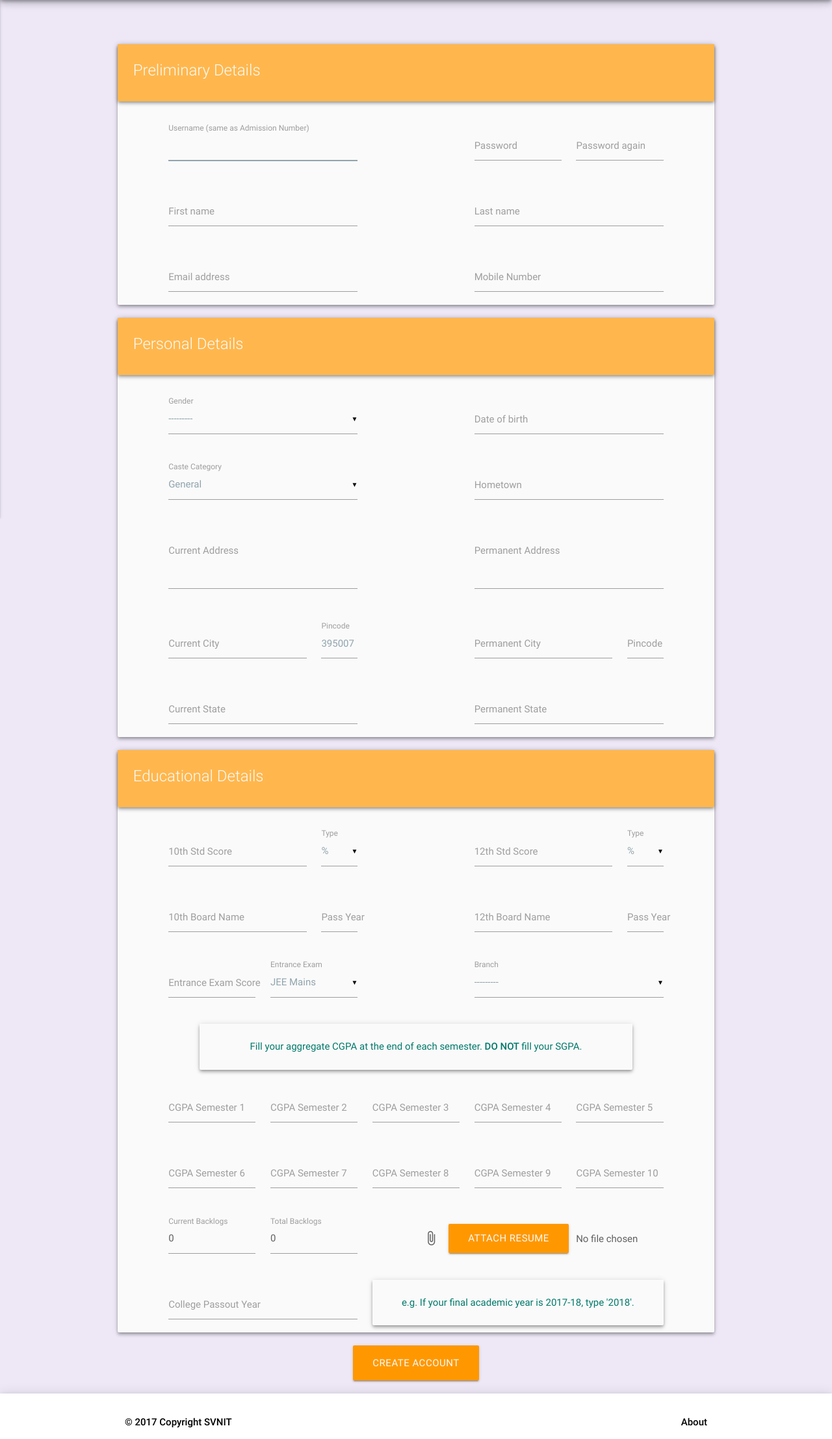
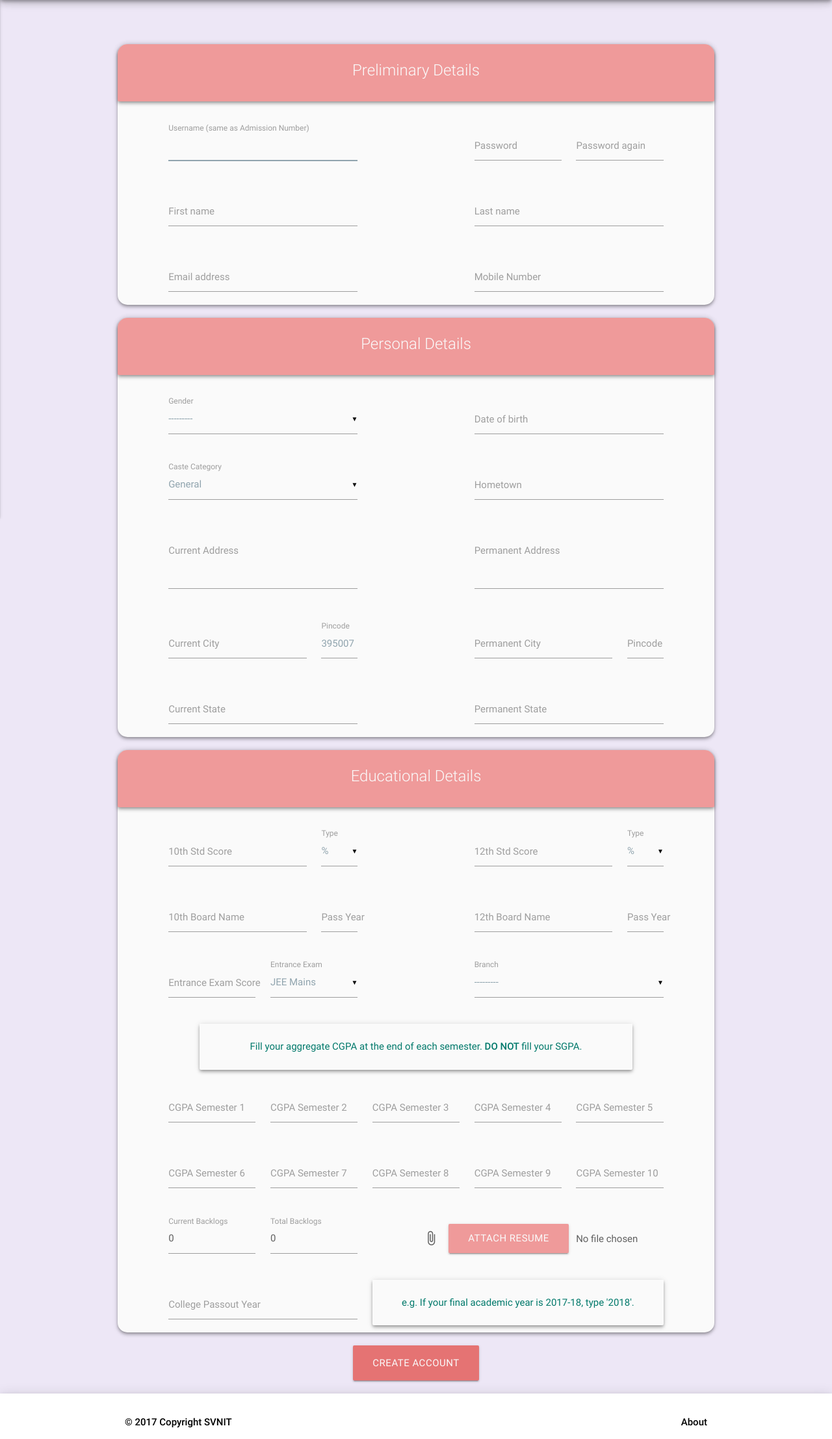
Before and after one commit to aakashrana1995/svnit-tnp, a Django app: page /consent/create in a window 1280 px wide. Shown: the part 64-2278 px from the top of the page at 65% size. Run offline with Django 3.2, Linux system fonts and the light colour scheme; data comes from the database, SQL or seed files in the repository; parts of the project's set-up code (start-up, migrations or seed data) failed here and were passed over; some libraries are stand-ins or nearby versions.

Commit message:
create profile ui change

```diff
--- /dev/null
+++ b/tnp/static/css/consent/edit_profile.css
@@ -0,0 +1,8 @@
+.card {
+  border-radius: 15px !important;
+}
+
+.upper_round {
+  border-top-left-radius: 15px !important;
+	border-top-right-radius: 15px !important;
+}
--- a/tnp/templates/consent/create_account.html
+++ b/tnp/templates/consent/create_account.html
@@ -5,6 +5,7 @@
 {% block custom_css %}
 	<link type="text/css" rel="stylesheet" href="/static/css/datepicker.css" media="screen,projection" />
 	<link type="text/css" rel="stylesheet" href="/static/css/form.css" media="screen,projection" />
+	<link type="text/css" rel="stylesheet" href="/static/css/consent/edit_profile.css" media="screen,projection" />
 {% endblock %}
 
 
@@ -27,8 +28,8 @@
 					<form method="post" id="create_account_form" enctype="multipart/form-data">
 						{% csrf_token %}
 						<div class="card grey lighten-5 grey-text text-darken-2 z-depth-2 hoverable">
-	                    	<div class="card-content orange lighten-2 grey-text text-lighten-5 z-depth-2">
-	                      		<span class="card-title"> Preliminary Details </span>
+	                    	<div class="card-content upper_round red lighten-3 grey-text text-lighten-5 z-depth-2">
+	                      		<span class="card-title center"> Preliminary Details </span>
 	                    	</div>
 
 	                    	<div class="section"> </div>
@@ -86,8 +87,8 @@
 	                    </div>
 
 	                    <div class="card grey lighten-5 grey-text text-darken-2 z-depth-2 hoverable">
-	                    	<div class="card-content orange lighten-2 grey-text text-lighten-5 z-depth-2">
-	                      		<span class="card-title"> Personal Details </span>
+	                    	<div class="card-content upper_round red lighten-3 grey-text text-lighten-5 z-depth-2">
+	                      		<span class="card-title center"> Personal Details </span>
 	                    	</div>
 
 	                    	<div class="section"> </div>
@@ -182,8 +183,8 @@
 	                    </div>
 
 	                    <div class="card grey lighten-5 grey-text text-darken-2 z-depth-2 hoverable">
-	                    	<div class="card-content orange lighten-2 grey-text text-lighten-5 z-depth-2">
-	                      		<span class="card-title"> Educational Details </span>
+	                    	<div class="card-content upper_round red lighten-3 grey-text text-lighten-5 z-depth-2">
+	                      		<span class="card-title center"> Educational Details </span>
 	                    	</div>
 
 	                    	<div class="section"> </div>
@@ -337,7 +338,7 @@
 		                    	<div class="col s5 offset-s1">
                                         <i class="material-icons grey-text text-darken-2 left" style="margin-top: 25px;">attach_file</i>
                                         <div class="file-field input-field">
-                                             <div class="waves-effect waves-light btn orange grey-text text-lighten-5">
+                                             <div class="waves-effect waves-light btn red lighten-3 grey-text text-lighten-5">
                                                 Attach Resume
                                                 <span class="filename">
                                                 		{{ education_detail_form.resume }}
@@ -366,7 +367,7 @@
 	                    </div>
 
 	                    <center>
-		                    <button class="waves-effect waves-light btn-large orange grey-text text-lighten-5 hoverable" id="create_account_button" type="submit"> Create Account </button>
+		                    <button class="waves-effect waves-light btn-large red lighten-2 grey-text text-lighten-5 hoverable" id="create_account_button" type="submit"> Create Account </button>
 		                </center>
 					</form>
 				</div>
```
